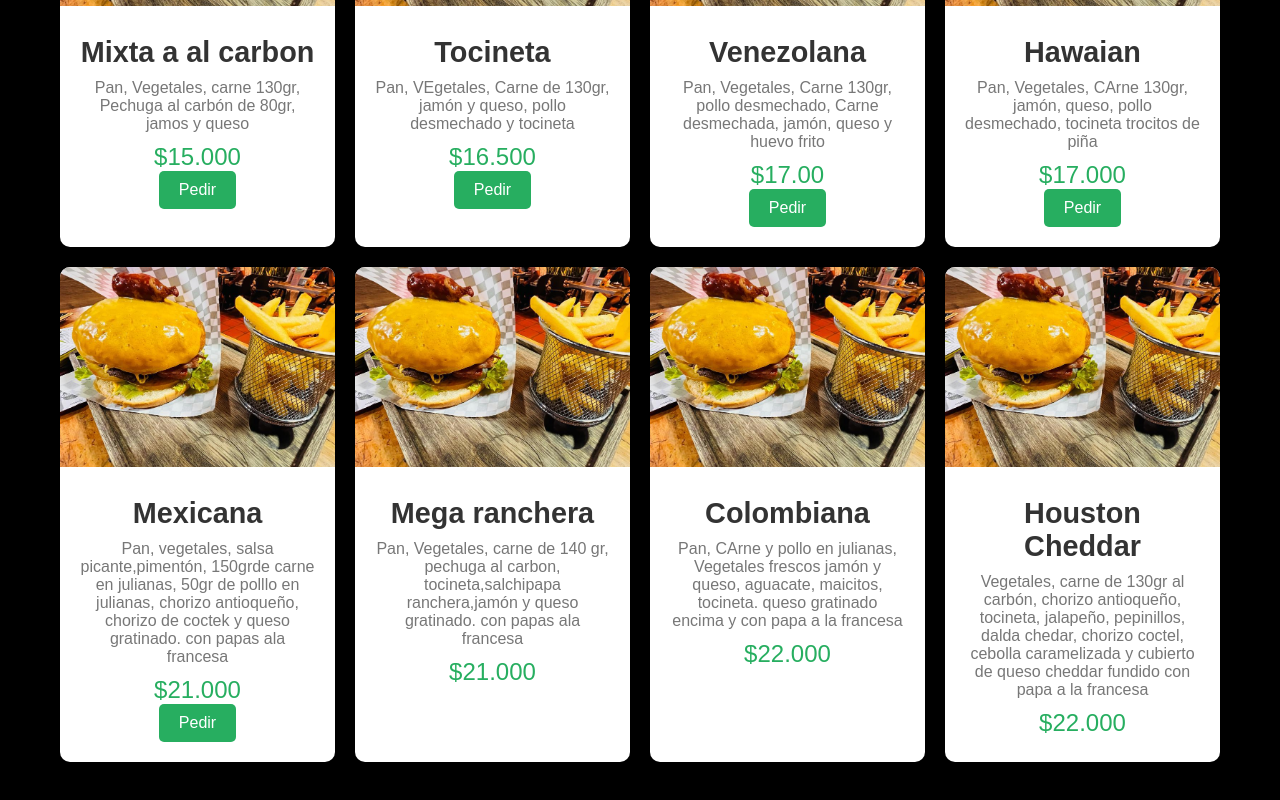
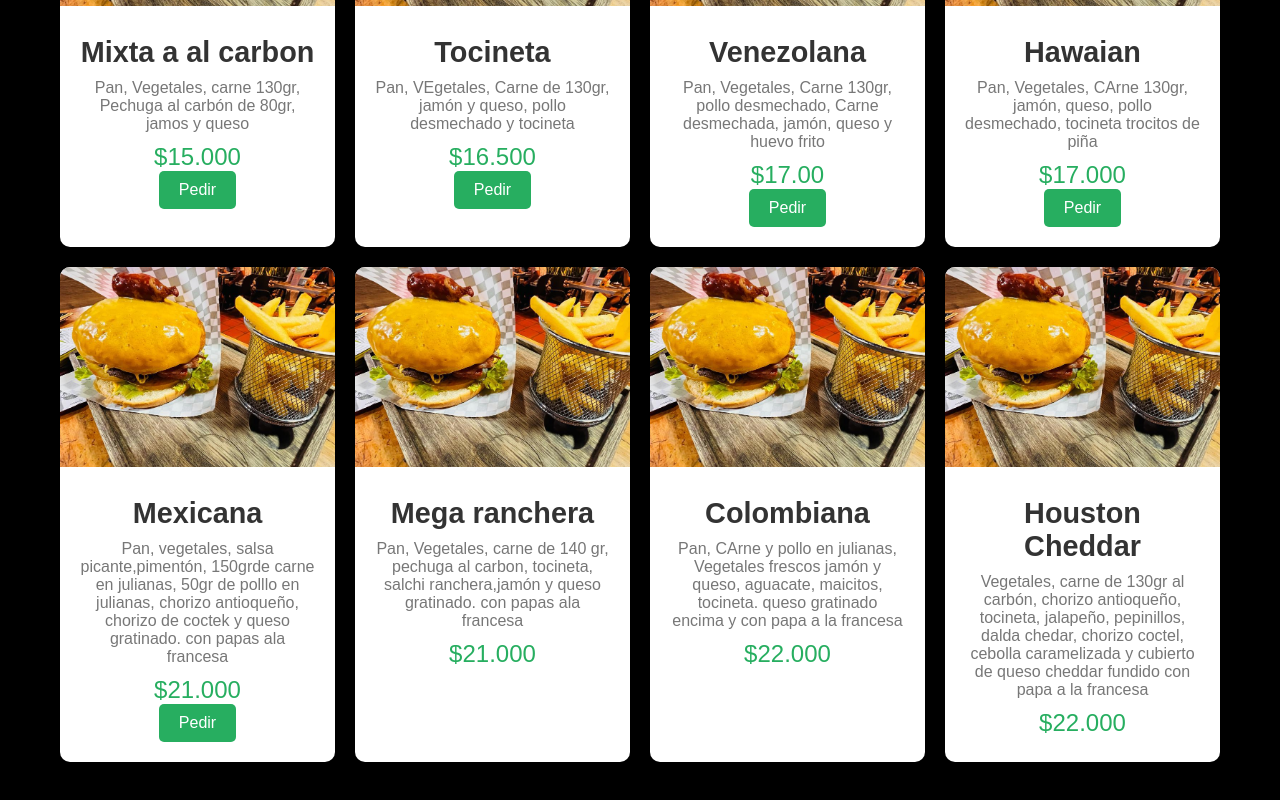
Before and after one commit to joose-manuel/Hamburgo, an Angular app: page /menu in a window 1280 px wide. Shown: the part 895-1695 px from the top of the page. Built offline with nearby package versions, Linux system fonts and the light colour scheme; no server answers.

Commit message:
Hambuerguesa

```diff
--- a/src/app/menu/menu.component.html
+++ b/src/app/menu/menu.component.html
@@ -119,7 +119,7 @@
         <img src="assets/Imagen de WhatsApp 2024-10-12 a las 12.31.41_050dca7f.jpg" alt="Platillo 1" class="menu-item-image">
         <div class="menu-item-info">
           <h2 class="menu-item-title">Mega ranchera</h2>
-          <p class="menu-item-description">Pan, Vegetales, carne de 140 gr, pechuga al carbon, tocineta,salchipapa ranchera,jamón y queso gratinado. con papas ala francesa</p>
+          <p class="menu-item-description">Pan, Vegetales, carne de 140 gr, pechuga al carbon, tocineta, salchi ranchera,jamón y queso gratinado. con papas ala francesa</p>
           <span class="menu-item-price">$21.000</span>
           <br>
 
```
